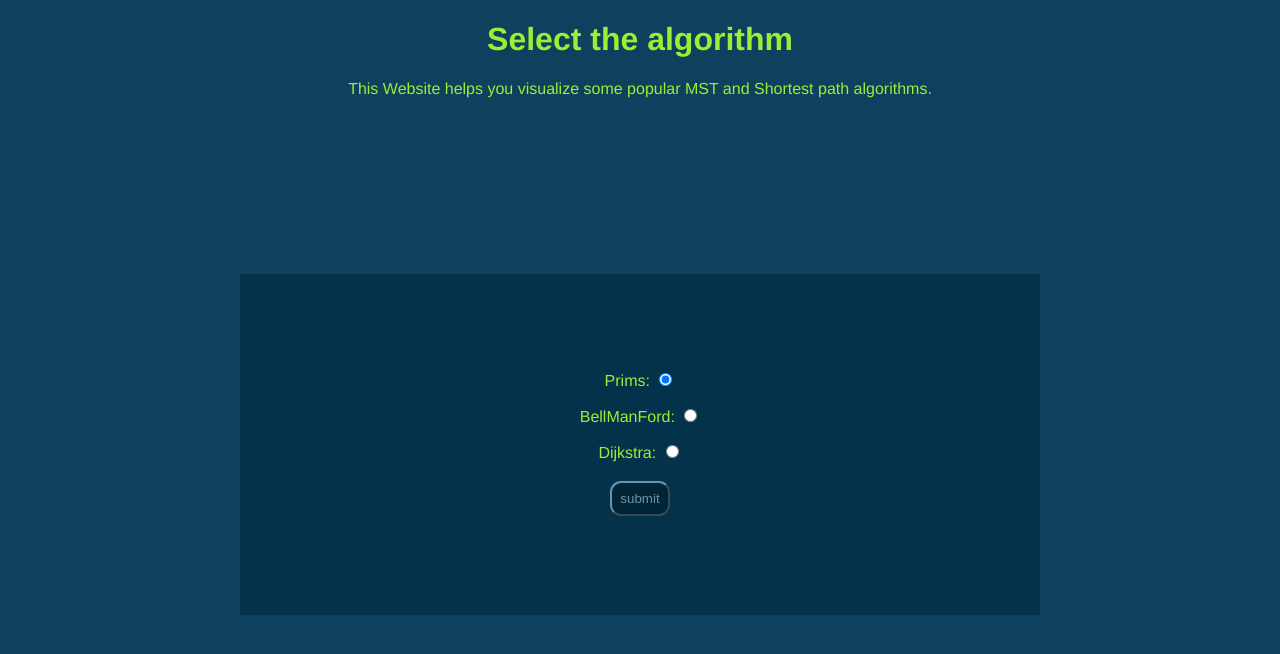
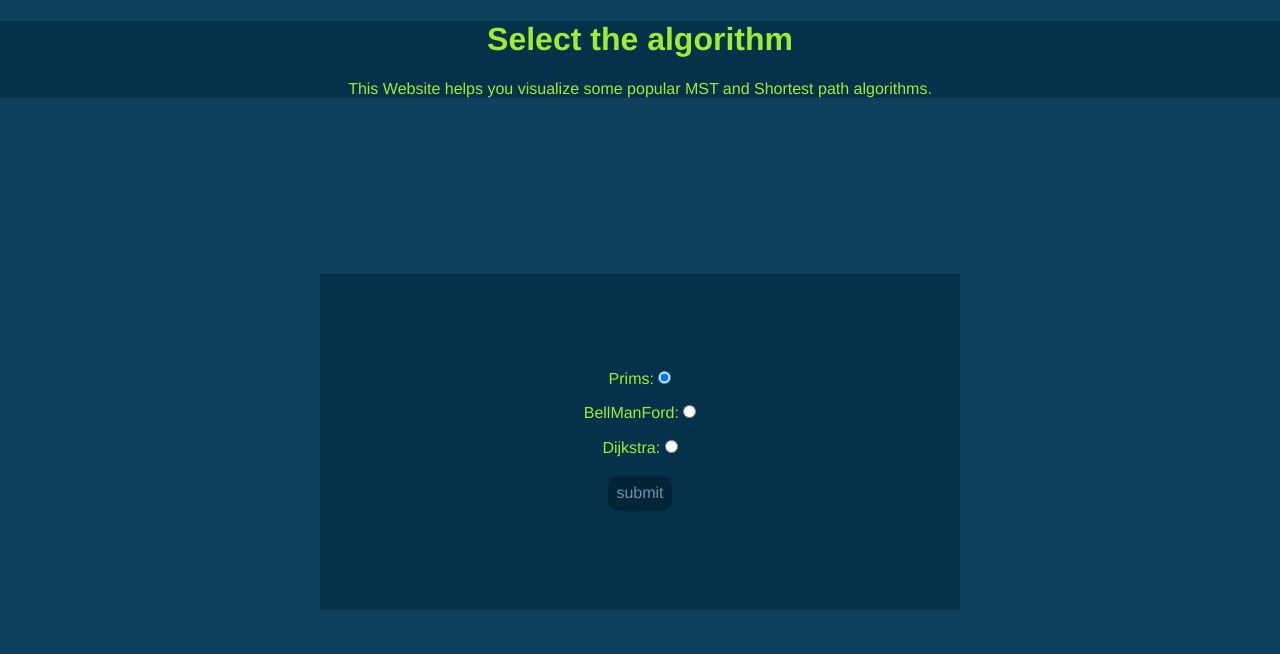
Before and after one commit to Dhanushc00/FlaskOpenLab, a Flask app: page / in a window 1280 px wide. Shown: the top 654 px of the page. Run offline with Flask 2, Linux system fonts and the light colour scheme.

Commit message:
Updated css

```diff
--- a/static/css/main.css
+++ b/static/css/main.css
@@ -1,11 +1,17 @@
 html{
     font-family: helvetica ,sans-serif;
     height: 100%;
+}
+h1{
+    margin-top: 0;
 }
 body{
     background-color: #0D415D;
     color: #9BEE36;
     margin: 0;
+}
+.algo_form{
+    margin: 5px;
 }
 .main_form{
     margin: 20vh 0;
@@ -18,11 +24,20 @@ body{
     text-align: center;
     margin: auto;
 }
-
+.zoom{
+    transition: transform .2s;
+}
+.zoom:hover {
+  transform: scale(1.1);
+}
+.dark_blue{
+    background-color: #04324B;
+}
 input[type=submit]{
     background-color: #022437;
     color: #6894AC;
     border-radius: 0.7rem;
+    border: None;
     border-color: #6894AC;
     padding: 0.5rem;
     margin:0.2rem;
--- a/templates/BellManFord.html
+++ b/templates/BellManFord.html
@@ -11,12 +11,12 @@
     <h1>
         BellManFord
     </h1>
-    <form action="/BellManFord" method="POST">
+    <form action="/BellManFord" method="POST" class="algo_form">
         <p>No of nodes: <input type="text" name="nodes" placeholder="Enter no of nodes" /></p>
-        <p>Enter edges: <textarea name="message" rows="10" cols="100" placeholder="Enter in this format - node1:node2:edge_weight, node3:node4:edge_weight"></textarea>
+        <p>Enter edges: <textarea name="message" rows="10" cols="100" placeholder="Enter in this format - node1:node2:edge_weight,node3:node4:edge_weight"></textarea>
         </p>
         <p>Source Node: <input type="text" name="source" placeholder="Enter source node" /></p>
-        <p><input type='submit' value="submit"/></p>
+        <p><input type='submit' value="submit" class="zoom"/></p>
     </form>
 </div>
 {% endblock %}
--- a/templates/base.html
+++ b/templates/base.html
@@ -5,6 +5,7 @@
     <meta http-equiv="X-UA-Compatible" content="IE=edge">
     <meta name="viewport" content="width=device-width, initial-scale=1.0">
     <link rel='stylesheet' href="{{ url_for('static',filename='css/main.css') }}" />
+    <link rel="stylesheet" href="https://unpkg.com/tachyons@4.12.0/css/tachyons.min.css"/>
     {% block head %}{% endblock %}
 </head>
 <body>
--- a/templates/dijkstra.html
+++ b/templates/dijkstra.html
@@ -11,12 +11,12 @@
     <h1>
        Dijkstra
     </h1>
-    <form action="/Dijkstra" method="POST">
+    <form action="/Dijkstra" method="POST" class="algo_form">
         <p>No of edges: <input type="text" name="nodes" placeholder="Enter no of nodes" /></p>
-        <p>Enter edges: <textarea name="message" rows="10" cols="100" placeholder="Enter in this format - node1:node2:edge_weight, node3:node4:edge_weight"></textarea>
+        <p>Enter edges: <textarea name="message" rows="10" cols="100" placeholder="Enter in this format - node1:node2:edge_weight,node3:node4:edge_weight"></textarea>
         </p>
         <p>Source Node: <input type="text" name="source" placeholder="Enter source node" /></p>
-        <p><input type='submit' value="submit"/></p>
+        <p><input type='submit' value="submit" class="zoom"/></p>
     </form>
 </div>
 {% endblock %}
--- a/templates/index.html
+++ b/templates/index.html
@@ -8,16 +8,18 @@
 
 {% block body %}
 <div class='main_content'>
-    <h1 class="Heading">
-       Select the algorithm
-    </h1>
+    <div class="dark_blue">
+        <h1 class="Heading">
+            Select the algorithm
+        </h1>
     <p>This Website helps you visualize some popular MST and Shortest path algorithms.</p>
+    </div>
     <div class="main_form">
         <form action="/" method="POST">
-            <p>Prims: <input type="radio" value="Prims" name="method" checked/><div class="check"></div></p>
-            <p>BellManFord: <input type="radio" value="BellManFord" name="method" /><div class="check"><div class="inside"></div></div></p>
-            <p>Dijkstra: <input type="radio" value="Dijkstra" name="method" /></p>
-            <p><input type='submit' value="submit"/><div class="check"><div class="inside"></div></div></p>
+            <p class="zoom">Prims: <input type="radio" value="Prims" name="method" checked/><div class="check "></div></p>
+            <p class="zoom">BellManFord: <input type="radio" value="BellManFord" name="method"/><div class="check"><div class="inside"></div></div></p>
+            <p class="zoom">Dijkstra: <input type="radio" value="Dijkstra" name="method" /></p>
+            <p><input type='submit' value="submit" class="zoom"/><div class="check"><div class="inside"></div></div></p>
         </form>
     </div>
 
```
Also changed, not shown: templates/Prims.html (+4 -4 lines), 1 other file.
